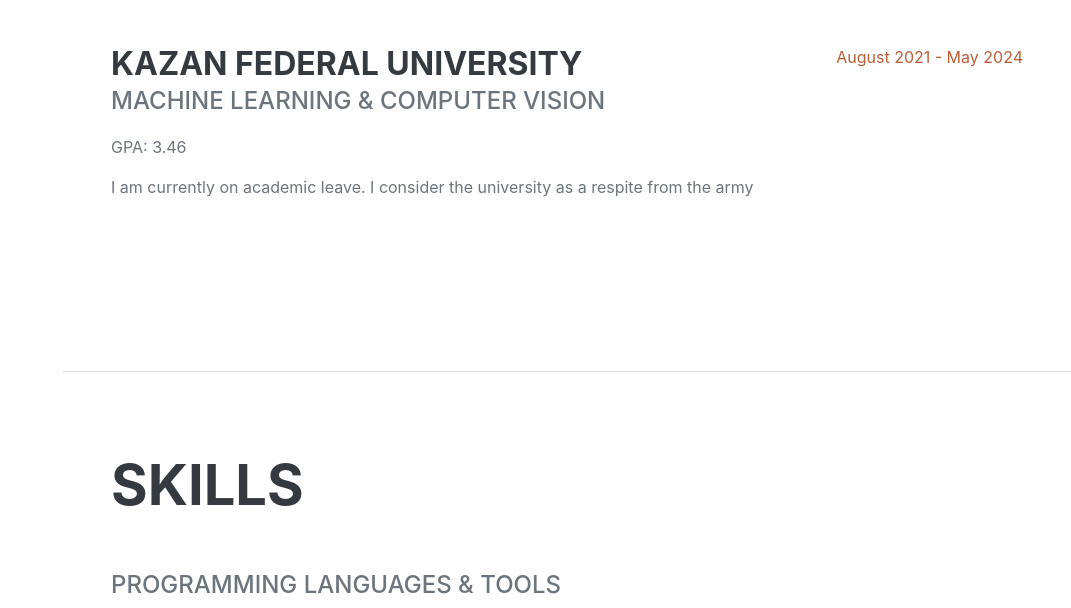
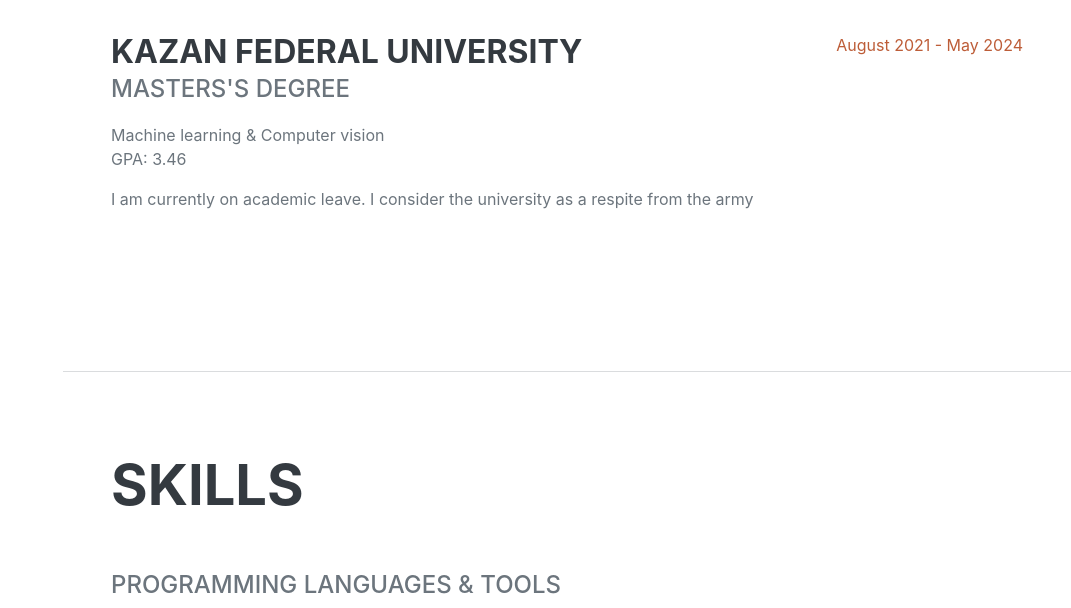
Before and after one commit to LehaShark/LehaShark.github.io, a plain HTML site: page index.html in a window 1280 px wide. Shown: the part 2434-3042 px from the top of the page, without its empty margins (209-1280 px from the left). Drawn offline with nearby package versions, Linux system fonts and the light colour scheme; a web font is replaced by a local one.

Commit message:
fix master's degree

```diff
--- a/index.html
+++ b/index.html
@@ -113,7 +113,8 @@
                     <div class="d-flex flex-column flex-md-row justify-content-between">
                         <div class="flex-grow-1">
                             <h3 class="mb-0">Kazan Federal University</h3>
-                            <div class="subheading mb-3">Machine learning & Computer vision</div>
+                            <div class="subheading mb-3">Masters's Degree</div>
+                            <div>Machine learning & Computer vision</div>
                             <p>GPA: 3.46</p>
                             <p>I am currently on academic leave. I consider the university as a respite from the army</p>
                         </div>
```
